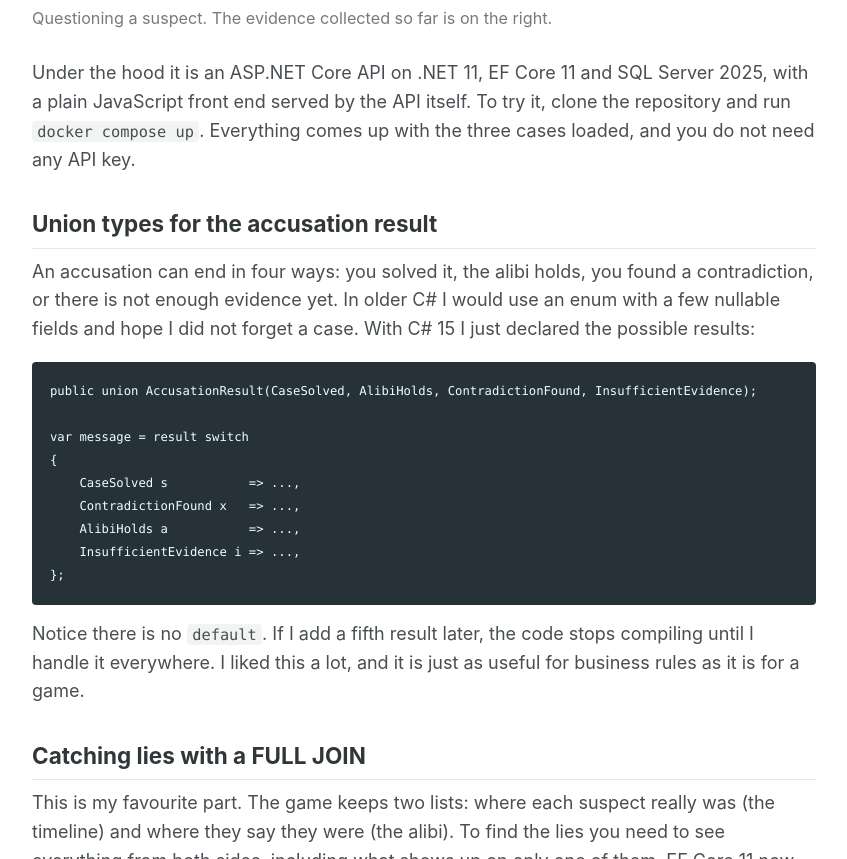
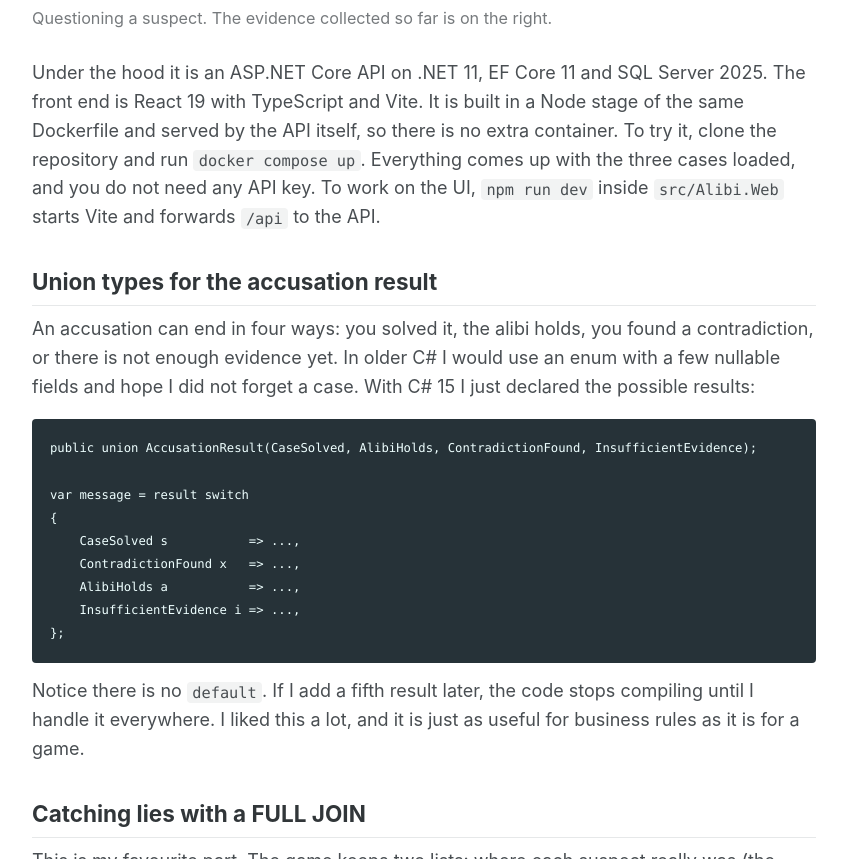
Before and after one commit to edermendes2016/portfolio, a plain HTML site: page blog/posts/alibi-detective-game-dotnet-11.html in a window 1280 px wide. Shown: the part 1707-2566 px from the top of the page, without its empty margins (216-1063 px from the left). Drawn offline with Linux system fonts and the light colour scheme.

Commit message:
Blog: Álibi front end is now React, refresh screenshots
Co-Authored-By: Claude Opus 5.5 <noreply@anthropic.com>
Claude-Session: https://claude.ai/code/session_011Pkoidr9k2q2DdrgLi6tQe

```diff
--- a/blog/posts/alibi-detective-game-dotnet-11.html
+++ b/blog/posts/alibi-detective-game-dotnet-11.html
@@ -65,7 +65,7 @@
         <img src="../../assets/img/blog/alibi-interrogatorio.jpg" width="1440" height="900" loading="lazy" style="width:100%;height:auto;border-radius:8px;border:1px solid rgba(127,127,127,.25)" alt="Interrogation screen: suspect list, declared alibi, chat and evidence">
         <figcaption style="font-size:.9em;opacity:.75;margin-top:.5rem" data-pt="Interrogando uma suspeita. À direita, as provas encontradas até agora.">Questioning a suspect. The evidence collected so far is on the right.</figcaption>
       </figure>
-      <p data-pt="Por baixo é uma API ASP.NET Core em .NET 11, com EF Core 11 e SQL Server 2025, e um front-end em JavaScript puro servido pela própria API. Para testar, basta clonar o repositório e rodar &lt;code&gt;docker compose up&lt;/code&gt;. Tudo sobe com os três casos carregados, e não precisa de nenhuma chave de API.">Under the hood it is an ASP.NET Core API on .NET 11, EF Core 11 and SQL Server 2025, with a plain JavaScript front end served by the API itself. To try it, clone the repository and run <code>docker compose up</code>. Everything comes up with the three cases loaded, and you do not need any API key.</p>
+      <p data-pt="Por baixo é uma API ASP.NET Core em .NET 11, com EF Core 11 e SQL Server 2025. O front-end é React 19 com TypeScript e Vite. Ele é compilado numa etapa Node do mesmo Dockerfile e servido pela própria API, então não tem nenhum container a mais. Para testar, basta clonar o repositório e rodar &lt;code&gt;docker compose up&lt;/code&gt;. Tudo sobe com os três casos carregados, e não precisa de nenhuma chave de API. Para mexer na interface, &lt;code&gt;npm run dev&lt;/code&gt; dentro de &lt;code&gt;src/Alibi.Web&lt;/code&gt; sobe o Vite e encaminha o &lt;code&gt;/api&lt;/code&gt; para a API.">Under the hood it is an ASP.NET Core API on .NET 11, EF Core 11 and SQL Server 2025. The front end is React 19 with TypeScript and Vite. It is built in a Node stage of the same Dockerfile and served by the API itself, so there is no extra container. To try it, clone the repository and run <code>docker compose up</code>. Everything comes up with the three cases loaded, and you do not need any API key. To work on the UI, <code>npm run dev</code> inside <code>src/Alibi.Web</code> starts Vite and forwards <code>/api</code> to the API.</p>
 
       <h2 data-pt="Union types no resultado da acusação">Union types for the accusation result</h2>
       <p data-pt="Uma acusação pode terminar de quatro jeitos: você resolveu, o álibi se sustenta, você achou uma contradição ou ainda falta prova. Em versões antigas do C# eu usaria um enum com alguns campos anuláveis e torceria para não esquecer nenhum caso. Com o C# 15 eu só declarei os resultados possíveis:">An accusation can end in four ways: you solved it, the alibi holds, you found a contradiction, or there is not enough evidence yet. In older C# I would use an enum with a few nullable fields and hope I did not forget a case. With C# 15 I just declared the possible results:</p>
```
Also changed, not shown: assets/img/blog/alibi-arquivo.jpg, assets/img/blog/alibi-caso-resolvido.jpg, assets/img/blog/alibi-interrogatorio.jpg.
